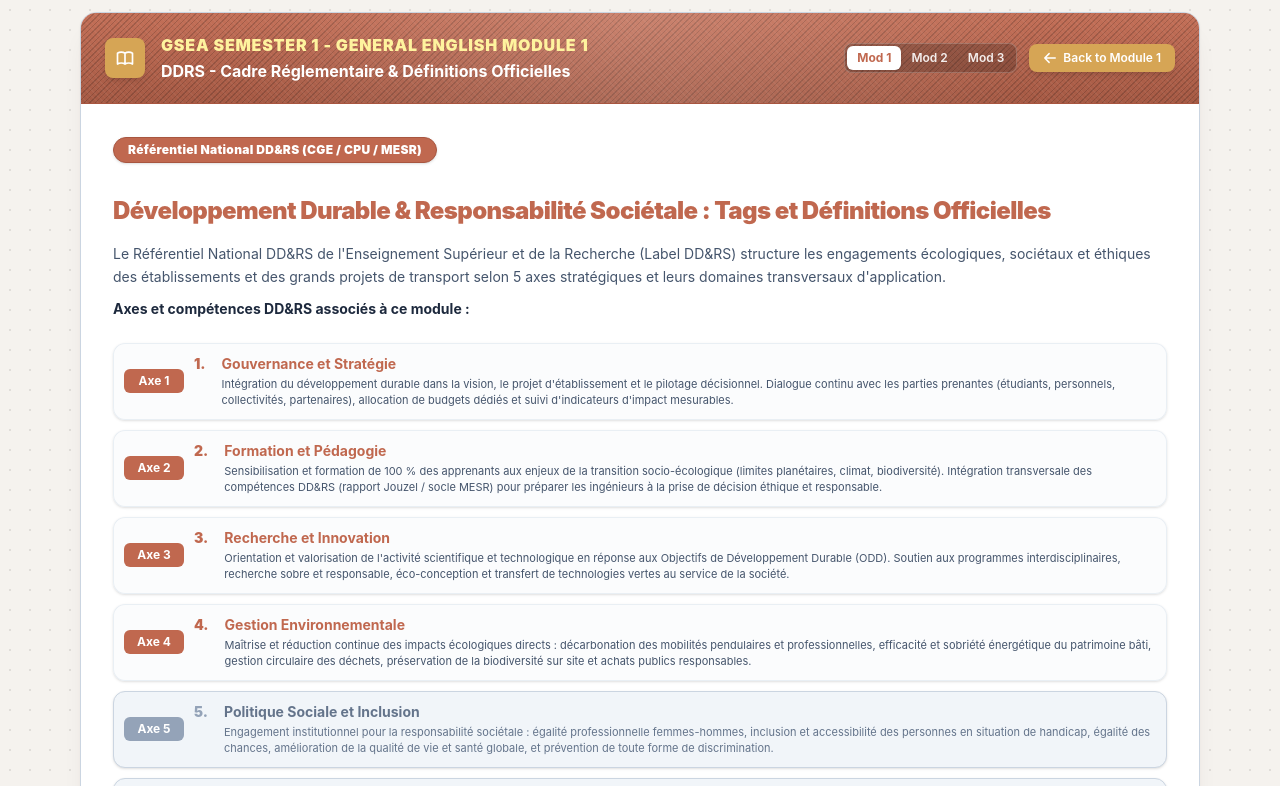
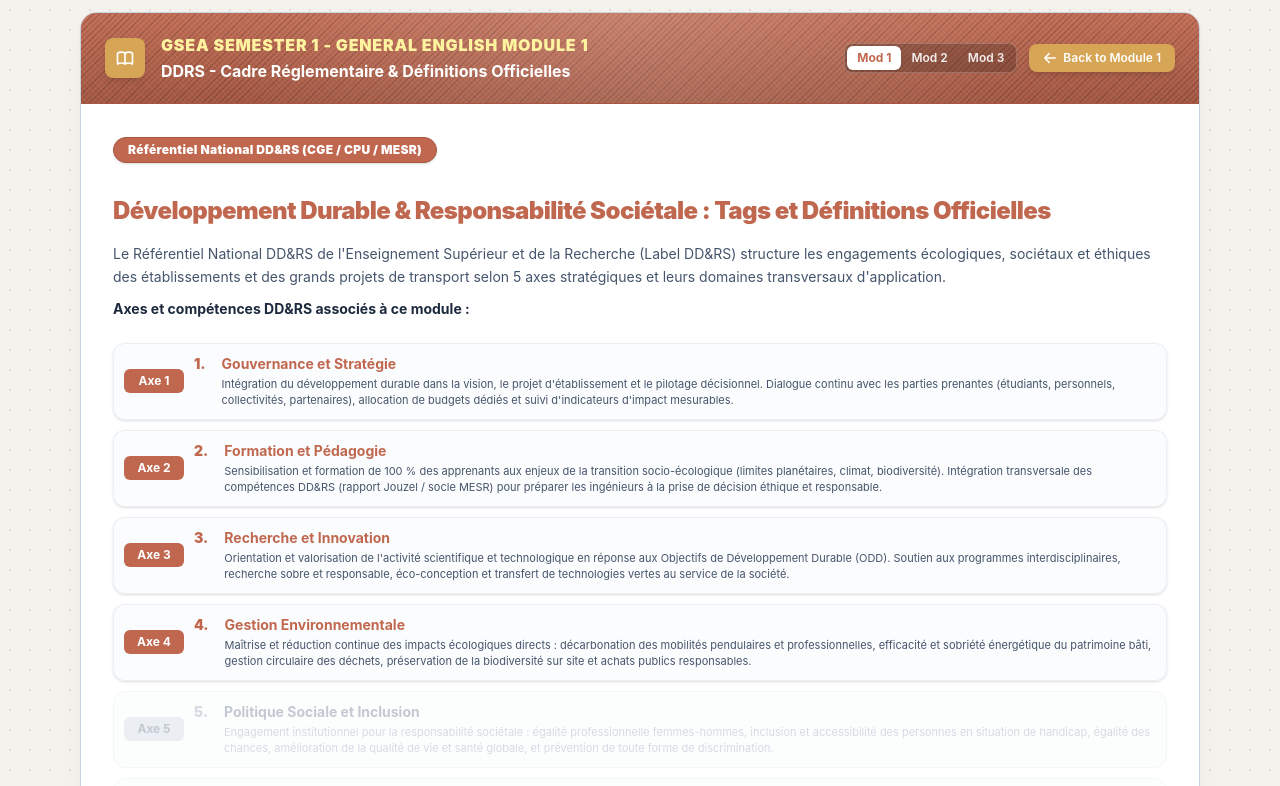
Before and after one commit to powerforcemotiondrive-pixel/semester1_aas, a website: page ddrs1.html in a window 1280 px wide. Shown: the top 786 px of the page. Drawn offline with Linux system fonts and the light colour scheme.

Commit message:
Dial down opacity on inactive DDRS axes and tags

```diff
--- a/ddrs1.html
+++ b/ddrs1.html
@@ -45,13 +45,15 @@
       .bg-slate-50\/60 { background-color: rgba(248, 250, 252, 0.6); }
       /* Greyed out / Inactive items */
       .theme-item-muted {
-        background-color: #f1f5f9 !important;
-        border-color: #cbd5e1 !important;
+        background-color: #f8fafc !important;
+        border-color: #e2e8f0 !important;
+        box-shadow: none !important;
+        opacity: 0.38 !important;
       }
       .theme-item-muted .theme-axe-badge,
       .theme-item-muted .theme-tag-badge {
-        background-color: #94a3b8 !important;
-        color: #ffffff !important;
+        background-color: #cbd5e1 !important;
+        color: #64748b !important;
       }
       .theme-item-muted .theme-axe-num,
       .theme-item-muted .theme-tag-num {
@@ -62,7 +64,7 @@
         color: #64748b !important;
       }
       .theme-item-muted p {
-        color: #64748b !important;
+        color: #94a3b8 !important;
       }
 
       /* Signature Tactile Micro-Mesh Texture */
```
Also changed, not shown: ddrs.html (+7 -5 lines), ddrs2.html (+7 -5 lines), ddrs3.html (+7 -5 lines), 2 other files.
